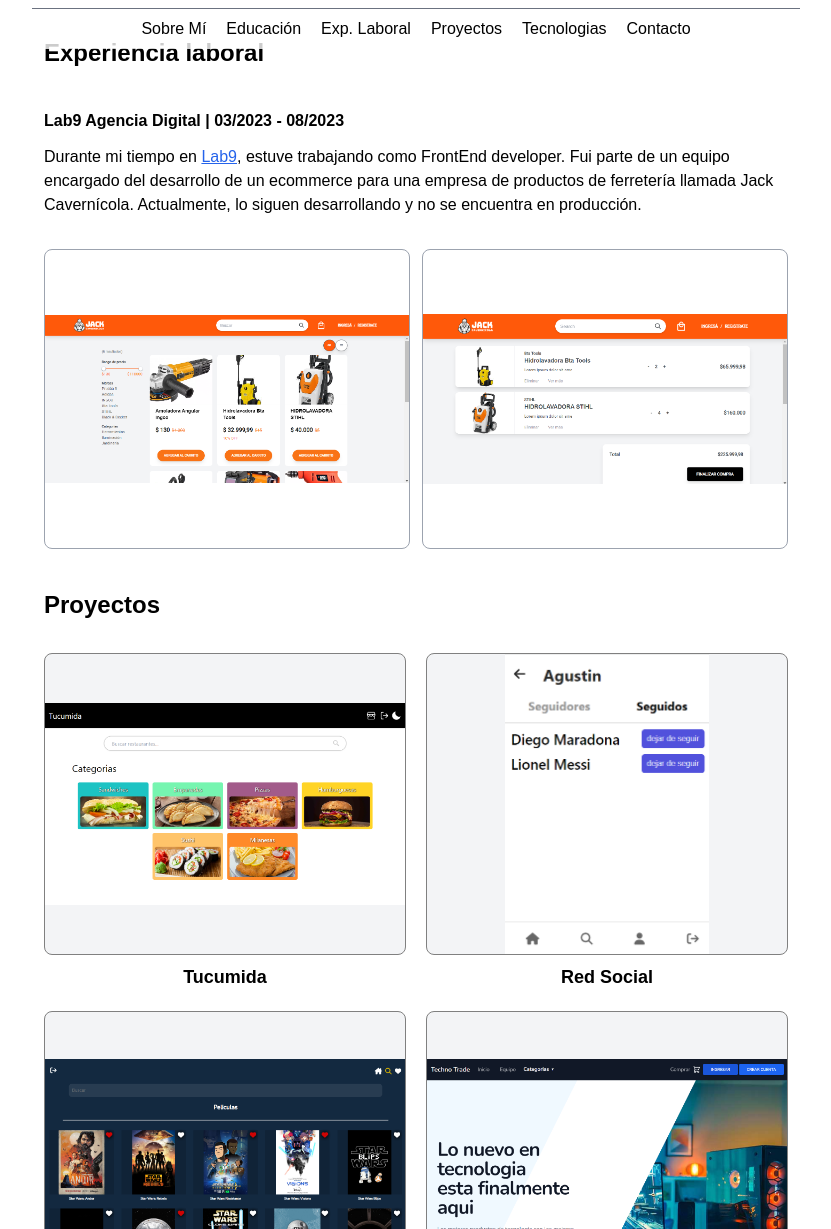
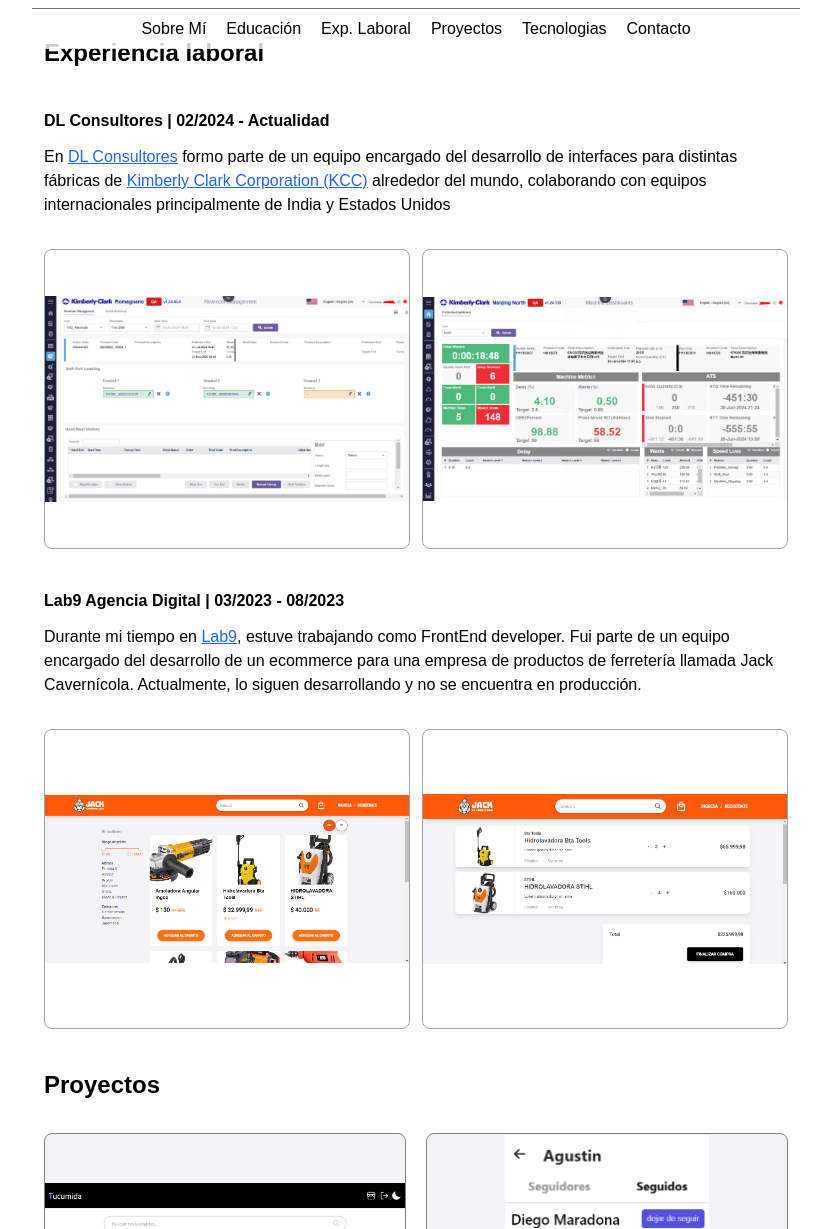
Before and after one commit to AgustinTeran/Portfolio, an Astro site: page / in a window 1280 px wide. Shown: the part 751-1980 px from the top of the page, without its empty margins (224-1055 px from the left). Built offline with nearby package versions, Linux system fonts and the light colour scheme; Astro itself is replaced by a stand-in of ours.

Commit message:
updated CV to latest version, added DL experience

```diff
--- a/src/components/customs/about.astro
+++ b/src/components/customs/about.astro
@@ -19,7 +19,7 @@ import CV from "../../assets/files/AgustinTeran-Javascript.pdf";
   <div>
       <h3 class="text-2xl font-bold mt-14 mb-3">Sobre Mí</h3>
       <p>
-      Soy Full Stack Web Developer egresado del bootcamp Soy Henry. Cuento con más de 1 año de experiencia como desarrollador web. Siempre con ganas de aprender y mejorar.
+      Soy Full Stack Web Developer egresado del bootcamp Soy Henry. Cuento con casi 2 años de experiencia como desarrollador web. Siempre con ganas de aprender y mejorar.
 
       </p>
   </div>
--- a/src/components/customs/workingExperience.astro
+++ b/src/components/customs/workingExperience.astro
@@ -1,16 +1,27 @@
 ---
 import jackCavernicola from "../../assets/images/jackCavernicola.png";
 import jackCavernicola2 from "../../assets/images/jackCavernicola2.png";
+import Romagnano from "../../assets/images/Captura de Romagnano KCC (Italia).png";
+import Nanjing from "../../assets/images/Captura Nanjing North (China).png";
 ---
 
 <div class="mt-10" id="workingExperience">
   <h3 class="text-2xl font-bold">Experiencia laboral</h3>
   <div>
-    <h4 class="mb-3 mt-10 font-bold">Lab9 Agencia Digital | 03/2023 - 08/2023</h4>
-    <p>Durante mi tiempo en <a class="text-blue-600 underline hover:text-orange-500" href="https://lab9.co/es/" target="_blank">Lab9</a>, estuve trabajando como FrontEnd developer. Fui parte de un equipo encargado del desarrollo de un ecommerce para una empresa de productos de ferretería llamada Jack Cavernícola. Actualmente, lo siguen desarrollando y no se encuentra en producción.</p>
+    <h4 class="mb-3 mt-10 font-bold">DL Consultores | 02/2024 - Actualidad</h4>
+    <p>En <a target="_blank" class="text-blue-600 underline hover:text-orange-500" href="https://dlconsultores.com.ar ">DL Consultores</a> formo parte de un equipo encargado del desarrollo de interfaces para distintas fábricas de <a target="_blank" class="text-blue-600 underline hover:text-orange-500" href="https://www.kimberly-clark.com/es-us">Kimberly Clark Corporation (KCC)</a> alrededor del mundo, colaborando con equipos internacionales principalmente de India y Estados Unidos</p>
     <div class="flex gap-3 w-full flex-wrap mt-8">
-      <img src={jackCavernicola2.src} alt="captura de pantalla del eccomerce" class="h-[300px] border border-gray-400 object-scale-down rounded-[8px] min-w-[300px] flex-1 bg-gray-[rgb(248, 248, 248)]"/>
-      <img src={jackCavernicola.src} alt="captura de pantalla del eccomerce" class="h-[300px] border border-gray-400 object-scale-down rounded-[8px] min-w-[300px] flex-1 bg-gray-[rgb(248, 248, 248)]"/>
+      <img src={Romagnano.src} alt="captura de pantalla del eccomerce" class="h-[300px] border border-gray-400 object-scale-down rounded-[8px] min-w-[300px] flex-1 bg-gray-[rgb(248, 248, 248)]"/>
+      <img src={Nanjing.src} alt="captura de pantalla del eccomerce" class="h-[300px] border border-gray-400 object-scale-down rounded-[8px] min-w-[300px] flex-1 bg-gray-[rgb(248, 248, 248)]"/>
     </div>
   </div>
+  <div>
+    <h4 class="mb-3 mt-10 font-bold">Lab9 Agencia Digital | 03/2023 - 08/2023</h4>
+    <p>Durante mi tiempo en <a target="_blank" class="text-blue-600 underline hover:text-orange-500" href="https://lab9.co/es/" target="_blank">Lab9</a>, estuve trabajando como FrontEnd developer. Fui parte de un equipo encargado del desarrollo de un ecommerce para una empresa de productos de ferretería llamada Jack Cavernícola. Actualmente, lo siguen desarrollando y no se encuentra en producción.</p>
+    <div class="flex gap-3 w-full flex-wrap mt-8">
+      <img src={jackCavernicola2.src} alt="captura de pantalla del eccomerce Jack Cavernicola" class="h-[300px] border border-gray-400 object-scale-down rounded-[8px] min-w-[300px] flex-1 bg-gray-[rgb(248, 248, 248)]"/>
+      <img src={jackCavernicola.src} alt="captura de pantalla del eccomerce Jack Cavernicola" class="h-[300px] border border-gray-400 object-scale-down rounded-[8px] min-w-[300px] flex-1 bg-gray-[rgb(248, 248, 248)]"/>
+    </div>
+  </div>
+
 </div>
```
Also changed, not shown: src/assets/images/Captura Nanjing North (China).png (added), src/assets/images/Captura Owensboro (EEUU).png (added), src/assets/images/Captura de Romagnano KCC (Italia).png (added), src/assets/images/Captura de Rouen (Francia).png (added), 1 other file.
